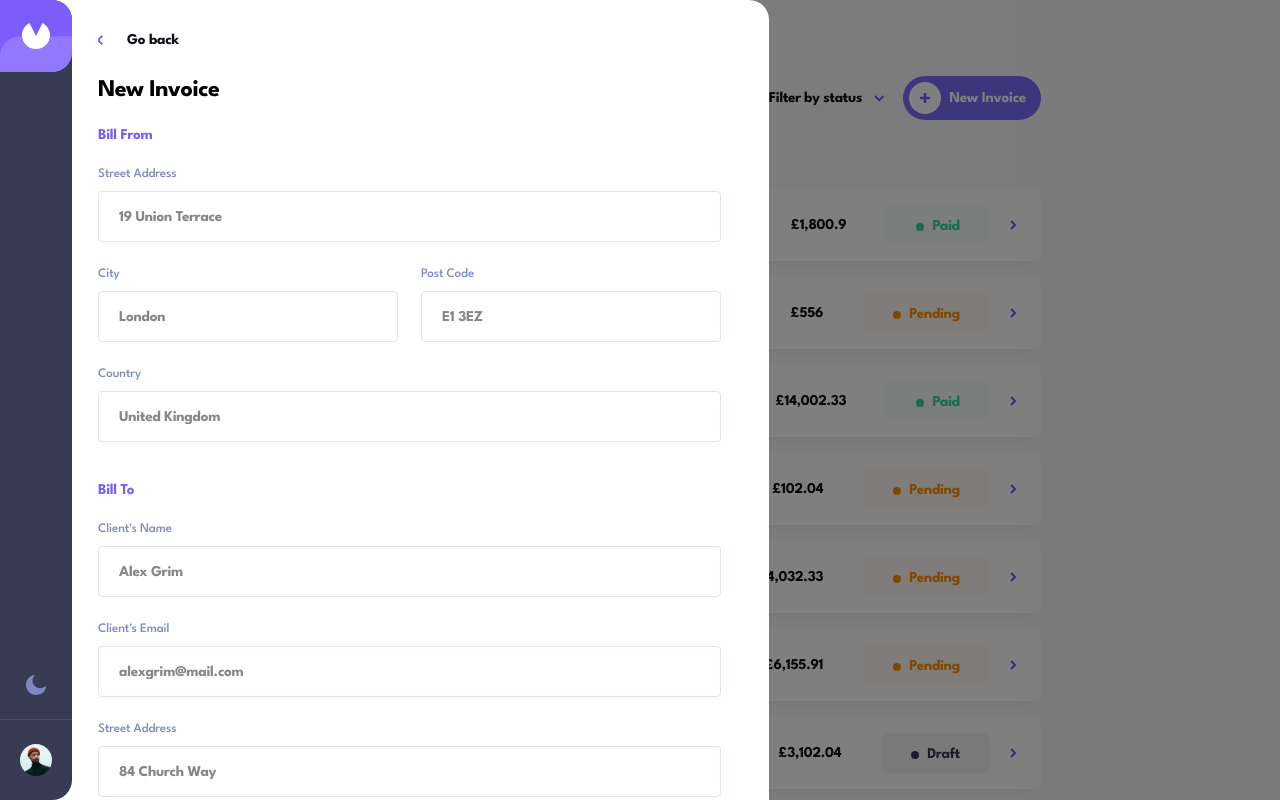
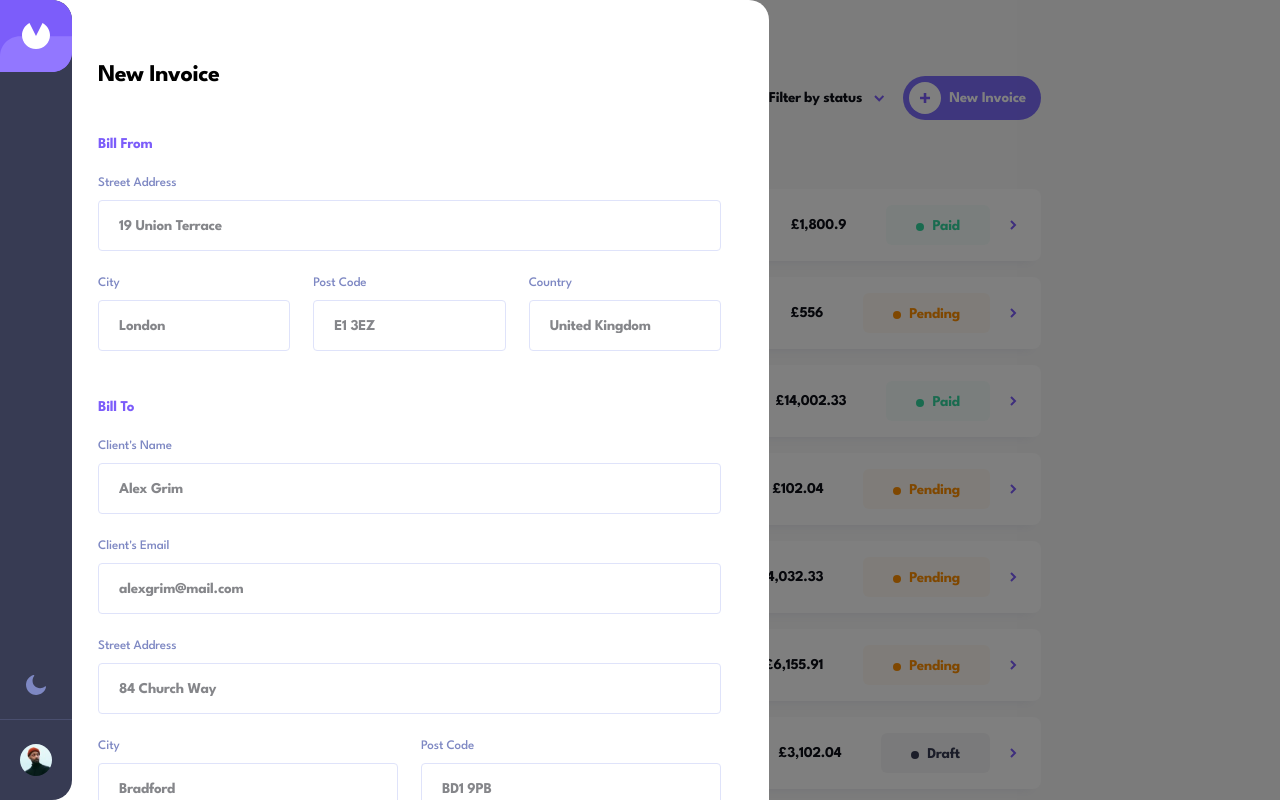
Before and after one commit to Bletfen/Invoice-App, a React (Vite) app: page /create-new-invoice in a window 1280 px wide. Built offline with nearby package versions, Linux system fonts and the light colour scheme.

Commit message:
edit/newInvoice page polishing wip

```diff
--- /dev/null
+++ b/src/idGenerator.ts
@@ -0,0 +1,8 @@
+export const generateInvoiceId = (): string => {
+  const letters = "ABCDEFGHIJKLMNOPQRSTUVWXYZ";
+  const randomLetters =
+    letters.charAt(Math.floor(Math.random() * letters.length)) +
+    letters.charAt(Math.floor(Math.random() * letters.length));
+  const randomNumbers = Math.floor(1000 + Math.random() * 9000);
+  return randomLetters + randomNumbers;
+};
--- a/src/pages/EditInvoice.tsx
+++ b/src/pages/EditInvoice.tsx
@@ -6,6 +6,7 @@ import { useNavigate, useParams } from "react-router-dom";
 import { schema } from "../yup/schema";
 import Invoice from "./Invoice";
 import { yupResolver } from "@hookform/resolvers/yup";
+import { generateInvoiceId } from "../idGenerator";
 export default function EditInvoice() {
   const { data, setData } = useDataContext();
   const { formDate } = useFormDate();
@@ -96,6 +97,7 @@ export default function EditInvoice() {
         overflow-y-auto
         h-screen z-50
         "
+        onClick={() => navigate(-1)}
       >
         <div
           className="absolute
@@ -107,6 +109,7 @@ export default function EditInvoice() {
           top-29
           xl:top-0 xl:left-20
           xl:w-[71.9rem]"
+          onClick={(e) => e.stopPropagation()}
         >
           <div
             className="flex gap-[2.3rem]
@@ -888,7 +891,13 @@ export default function EditInvoice() {
           tracking-[-0.25px] text-[#7e88c3] mb-[2.4rem]
           cursor-pointer"
               onClick={() =>
-                append({ name: "", quantity: 1, price: 0, total: 0 })
+                append({
+                  id: generateInvoiceId(),
+                  name: "",
+                  quantity: 1,
+                  price: 0,
+                  total: 0,
+                })
               }
             >
               + Add New Item
--- a/src/pages/Invoice.tsx
+++ b/src/pages/Invoice.tsx
@@ -32,9 +32,12 @@ export default function Invoice() {
   };
   return (
     <div
-      className="bg-[#f8f8fb]
+      className="
       relative min-h-screen flex flex-col
-      justify-between"
+      xl:max-w-[73rem]
+      xl:mx-auto
+      md:pb-[13.5rem]
+      xl:pb-[5.3rem]"
     >
       <div
         className="mt-[3.3rem]
--- a/src/pages/NewInvoice.tsx
+++ b/src/pages/NewInvoice.tsx
@@ -6,6 +6,7 @@ import { useState } from "react";
 import { yupResolver } from "@hookform/resolvers/yup";
 import { schema } from "../yup/schema";
 import Invoices from "./Invoices";
+import { generateInvoiceId } from "../idGenerator";
 export default function NewInvoice() {
   const { setData } = useDataContext();
   const { formDate } = useFormDate();
@@ -18,15 +19,6 @@ export default function NewInvoice() {
 
   const goBack = () => {
     navigate("/");
-  };
-
-  const generateInvoiceId = (): string => {
-    const letters = "ABCDEFGHIJKLMNOPQRSTUVWXYZ";
-    const randomLetters =
-      letters.charAt(Math.floor(Math.random() * letters.length)) +
-      letters.charAt(Math.floor(Math.random() * letters.length));
-    const randomNumbers = Math.floor(1000 + Math.random() * 9000);
-    return randomLetters + randomNumbers;
   };
 
   const calculatePaymentDue = (
@@ -90,7 +82,9 @@ export default function NewInvoice() {
         country: "",
       },
       description: "",
-      items: [{ name: "", quantity: 0, price: 0, total: 0 }],
+      items: [
+        { id: generateInvoiceId(), name: "", quantity: 0, price: 0, total: 0 },
+      ],
     },
     resolver: yupResolver(schema),
   });
@@ -123,6 +117,7 @@ export default function NewInvoice() {
         overflow-y-auto
         h-screen z-50
         "
+        onClick={() => navigate("/")}
       >
         <div
           className="absolute top-29 left-0
@@ -134,12 +129,16 @@ export default function NewInvoice() {
           transition-all duration-300
           top-29
           xl:top-0 xl:left-20
-          xl:w-[71.9rem]"
+          xl:w-[71.9rem]
+          md:pt-[5.9rem]
+          "
+          onClick={(e) => e.stopPropagation()}
         >
           <div
             className="flex gap-[2.3rem]
             items-center cursor-pointer
-            mb-[2.6rem] px-[2.4rem] xl:px-[4.8rem]"
+            mb-[2.6rem] px-[2.4rem] xl:px-[4.8rem]
+            md:hidden"
             onClick={goBack}
           >
             <svg
@@ -165,14 +164,16 @@ export default function NewInvoice() {
           <h6
             className="text-[2.4rem]
             font-bold leading-[3.2rem] tracking-[-0.5px]
-        mb-[2.2rem] px-[2.4rem] xl:px-[4.8rem]"
+            mb-[2.2rem] px-[2.4rem] xl:px-[4.8rem]
+            md:px-[5.6rem] md:mb-[4.6rem]"
           >
             New Invoice
           </h6>
           <form
             id="newInvoiceForm"
             className="flex flex-col px-[2.4rem]
-            xl:px-[4.8rem]"
+            xl:px-[4.8rem]
+            md:px-[5.6rem]"
           >
             <span
               className="text-[1.5rem]
@@ -224,7 +225,10 @@ export default function NewInvoice() {
             </label>
             <div
               className="grid grid-cols-2 gap-[2.3rem]
-          mb-[2.5rem]"
+              mb-[2.5rem]
+              md:grid-cols-3
+              md:mb-[4.9rem]
+              "
             >
               <label
                 htmlFor="city"
@@ -306,12 +310,13 @@ export default function NewInvoice() {
                   />
                 </div>
               </label>
-            </div>
               <label
                 htmlFor="country"
                 className="flex flex-col
                 text-[1.3rem] font-[500] leading-[1.5rem] tracking-[-0.1px]
-          text-[#7e88c3] gap-[0.9rem] mb-[4.1rem]"
+                text-[#7e88c3] gap-[0.9rem] mb-[4.1rem]
+                col-span-2 md:col-span-1
+                md:mb-[unset]"
               >
                 <div className="flex justify-between">
                   <span
@@ -347,6 +352,7 @@ export default function NewInvoice() {
                   />
                 </div>
               </label>
+            </div>
 
             <span
               className="text-[1.5rem]
@@ -964,7 +970,13 @@ export default function NewInvoice() {
           tracking-[-0.25px] text-[#7e88c3] mb-[2.4rem]
           cursor-pointer"
               onClick={() =>
-                append({ name: "", quantity: 1, price: 0, total: 0 })
+                append({
+                  id: generateInvoiceId(),
+                  name: "",
+                  quantity: 1,
+                  price: 0,
+                  total: 0,
+                })
               }
             >
               + Add New Item
@@ -987,12 +999,14 @@ export default function NewInvoice() {
                 "linear-gradient(180deg, rgba(0,0,0,0) 0%, rgba(0,0,0,0.1) 100%)",
             }}
             className="w-full h-[6.4rem]
+            md:hidden
           "
           ></div>
           <div
-            className="flex justify-end
-        pt-[2.1rem] pb-[2.2rem] pr-[2.4rem]
-        gap-[0.8rem]"
+            className="flex justify-between
+            pt-[2.1rem] pb-[2.2rem] px-[2.4rem]
+            gap-[0.8rem]
+            xl:pl-[4.8rem]"
           >
             <button
               type="button"
@@ -1001,11 +1015,12 @@ export default function NewInvoice() {
           bg-[#f9fafe] rounded-[2.4rem]
           text-[1.5rem] font-bold leading-[1.5rem]
           tracking-[-0.25px] text-[#7e88c3]
-          cursor-pointer"
+          cursor-pointer self-start"
               onClick={goBack}
             >
               Discard
             </button>
+            <div className="flex gap-[0.8rem]">
               <button
                 type="button"
                 className="flex items-center
@@ -1034,6 +1049,7 @@ export default function NewInvoice() {
             </div>
           </div>
         </div>
+      </div>
     </>
   );
 }
--- a/src/types.d.ts
+++ b/src/types.d.ts
@@ -53,6 +53,7 @@ type Inputs = {
   items: itemsInput[];
 };
 type itemsInput = {
+  id: string;
   name: string;
   quantity: number;
   price: number;
--- a/src/yup/schema.tsx
+++ b/src/yup/schema.tsx
@@ -30,6 +30,7 @@ export const schema = yup.object({
     .array()
     .of(
       yup.object({
+        id: yup.string().required(),
         name: yup
           .string()
           .required("can't be empty")
```
Lines whose indentation alone changed are shown as unchanged.
